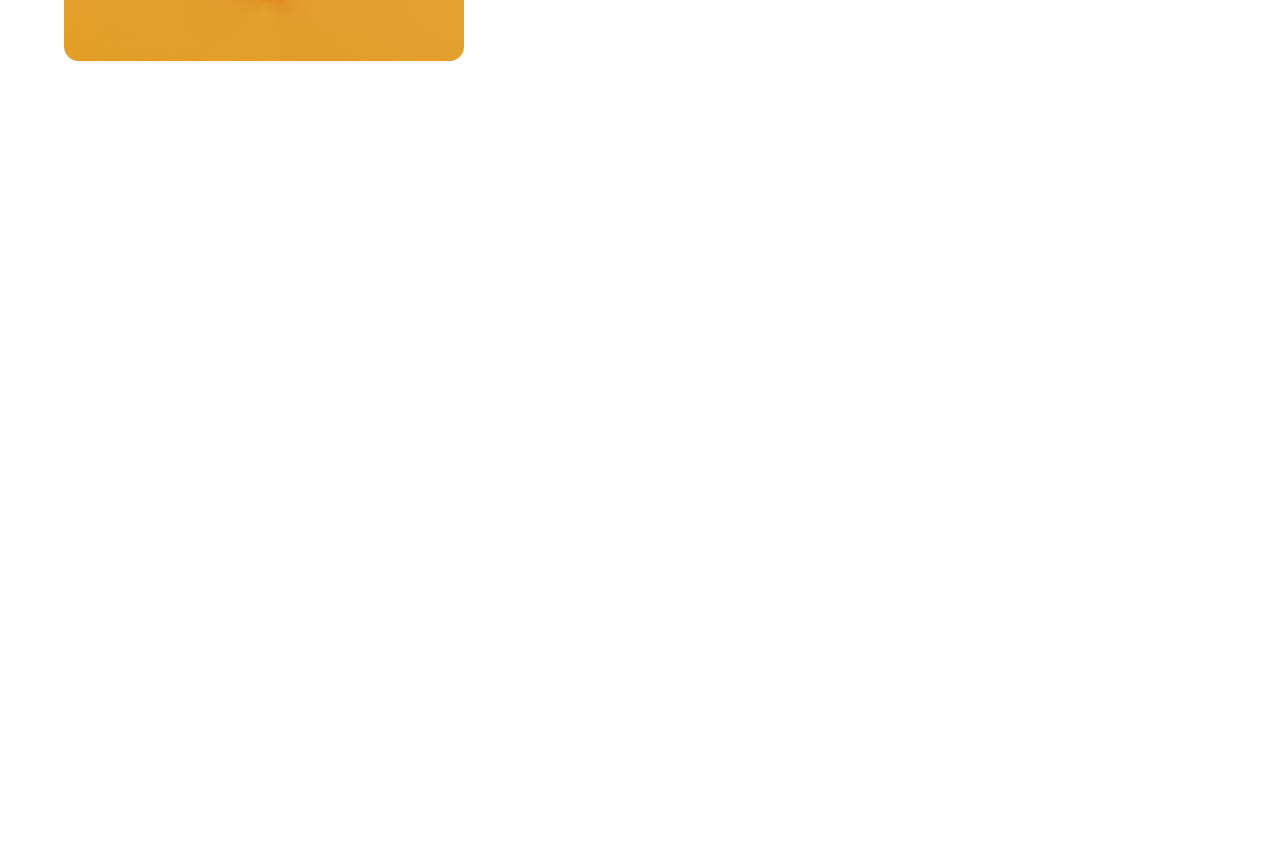
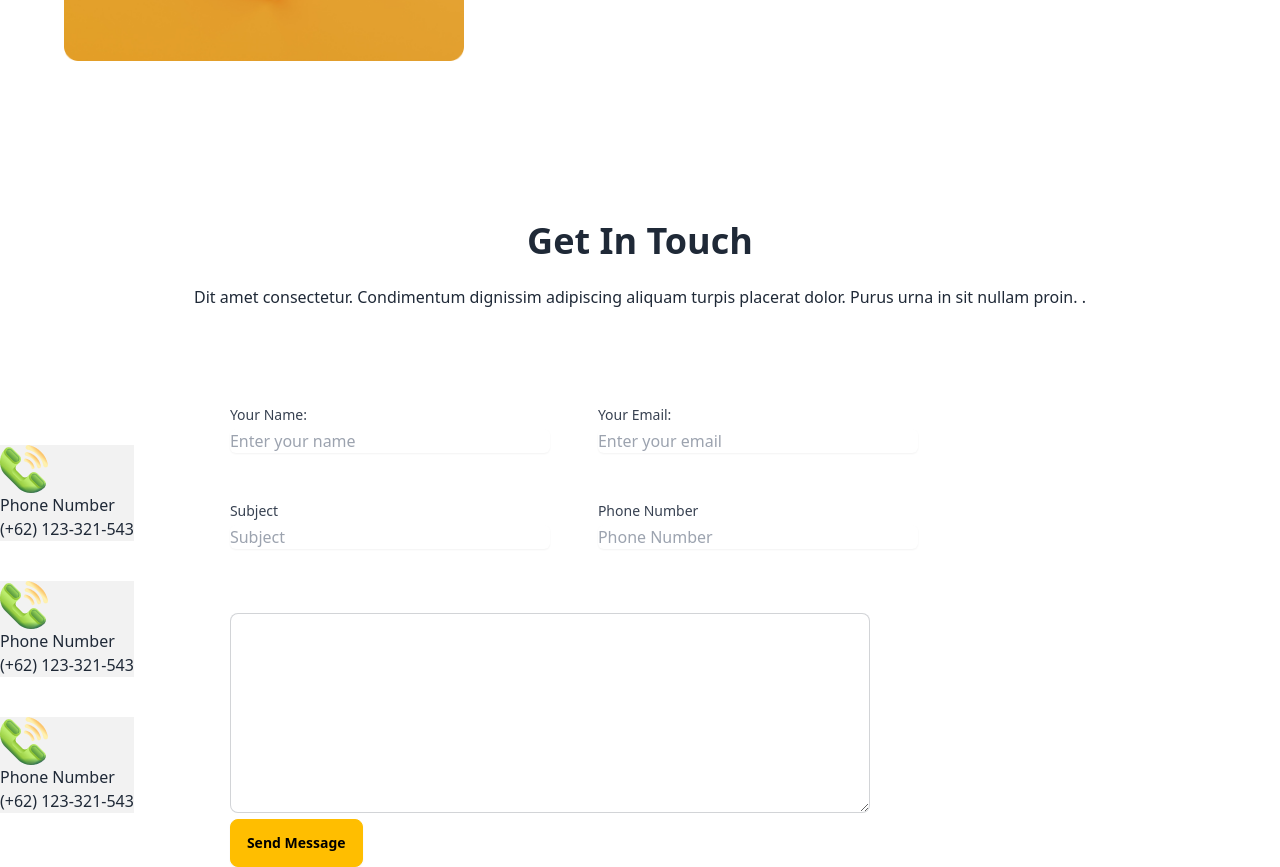
Before and after one commit to abuyusufrony/Hockey-s, a plain HTML site: page index.html in a window 1280 px wide. Shown: the part 3633-4500 px from the top of the page. Before the commit the page ends 3854 px from the top, so only its background shows below. Drawn offline with nearby package versions, Linux system fonts and the light colour scheme.

Commit message:
message-section

```diff
--- a/index.html
+++ b/index.html
@@ -391,6 +391,87 @@
                     </div>
                 </div>
         </section>
+
+        <section class="my-24">
+            <div class=" text-center">
+                <h2 class="text-4xl font-bold mb-3">Get In Touch</h2>
+                <p class="my-6">Dit amet consectetur. Condimentum dignissim adipiscing aliquam turpis placerat dolor.
+                    Purus urna in sit nullam proin. . </p>
+        </section>
+        <div class="address flex gap-24">
+            <div>
+                <div class="bg-base-200 my-10">
+                    <img src="Images/Group 1171275317.png" alt="">
+                    <p>Phone Number
+                    </p>
+                    <h2>(+62) 123-321-543</h2>
+                </div>
+                <div class="bg-base-200 my-10">
+                    <img src="Images/Group 1171275317.png" alt="">
+                    <p>Phone Number
+                    </p>
+                    <h2>(+62) 123-321-543</h2>
+                </div>
+                <div class="bg-base-200">
+                    <img src="Images/Group 1171275317.png" alt="">
+                    <p>Phone Number
+                    </p>
+                    <h2>(+62) 123-321-543</h2>
+                </div>
+            </div>
+            <div>
+                <div class=" ">
+                    <div class="">
+                        <form action="/submit" method="post" class="space-y-6">
+                            <div class="grid grid-cols-2 gap-12">
+                                <!-- Name Input -->
+                                <div class="w-[320px]">
+                                    <label for="name" class="block text-sm font-medium text-gray-700">Your Name:</label>
+                                    <input type="text" id="name" name="name" placeholder="Enter your name" required
+                                        class="mt-1 block w-full rounded-md border-gray-300 shadow-sm focus:border-blue-500 focus:ring focus:ring-blue-200 focus:ring-opacity-50">
+                                </div>
+                                <!-- Email Input -->
+                                <div>
+                                    <label for="email" class="block text-sm font-medium text-gray-700"> Your
+                                        Email:</label>
+                                    <input type="email" id="email" name="email" placeholder="Enter your email" required
+                                        class="mt-1 block w-full rounded-md border-gray-300 shadow-sm focus:border-blue-500 focus:ring focus:ring-blue-200 focus:ring-opacity-50">
+                                </div>
+                                <!-- Phone Input -->
+                                <div>
+                                    <label for="phone" class="block text-sm font-medium text-gray-700">Subject</label>
+                                    <input type="tel" id="phone" name="phone" placeholder="Subject" required
+                                        class="mt-1 block w-full rounded-md border-gray-300 shadow-sm focus:border-blue-500 focus:ring focus:ring-blue-200 focus:ring-opacity-50">
+                                </div>
+                                <!-- Address Input -->
+                                <div>
+                                    <label for="address" class="block text-sm font-medium text-gray-700">Phone
+                                        Number</label>
+                                    <input type="text" id="address" name="address" placeholder="Phone Number" required
+                                        class="mt-1 block w-full rounded-md border-gray-300 shadow-sm focus:border-blue-500 focus:ring focus:ring-blue-200 focus:ring-opacity-50">
+                                </div>
+
+                            </div>
+                    </div>
+
+
+                    <textarea placeholder="Messaage"
+                        class=" mt-16 h-[200px] textarea textarea-bordered textarea-lg w-[640px] ">
+                    </textarea>
+
+                </div>
+                <button class=" flex justify-center btn btn-warning">Send Message</button>
+            </div>
+
+
+
+        </div>
+        </div>
+
+        </div>
+
+
+
     </main>
 </body>
 
```
